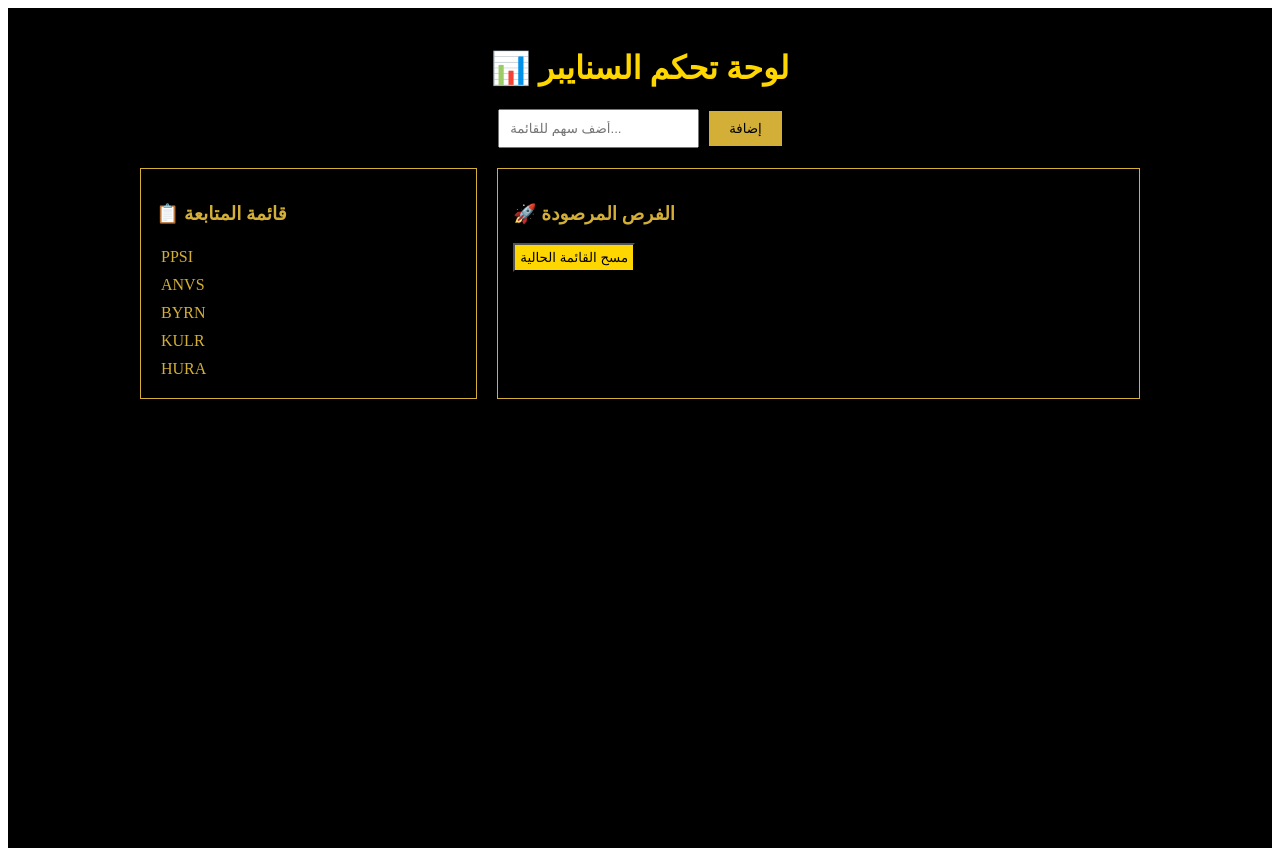
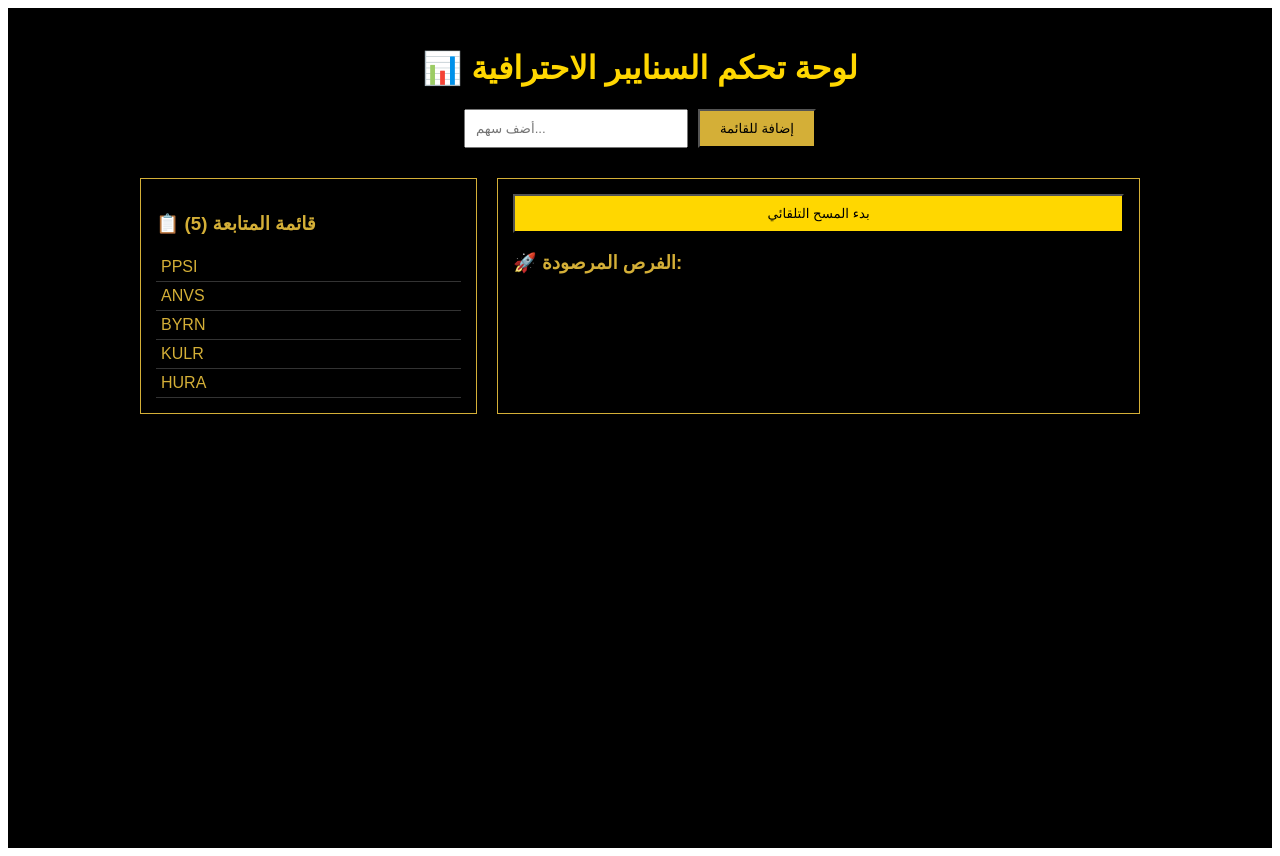
Before and after one commit to fares1040/trading-bot-pro, a Next.js app: page / in a window 1280 px wide. Built offline with nearby package versions, Linux system fonts and the light colour scheme.

Commit message:
Update page.jsx

```diff
--- a/app/page.jsx
+++ b/app/page.jsx
@@ -1,10 +1,11 @@
 'use client';
-import { useState, useEffect } from 'react';
+import { useState } from 'react';
 
 export default function Home() {
   const [watchlist, setWatchlist] = useState(['PPSI', 'ANVS', 'BYRN', 'KULR', 'HURA']);
   const [input, setInput] = useState('');
   const [alerts, setAlerts] = useState([]);
+  const [loading, setLoading] = useState(false);
 
   const addStock = () => {
     if (input && !watchlist.includes(input.toUpperCase())) {
@@ -14,34 +15,32 @@ export default function Home() {
   };
 
   const runScanner = async () => {
-    // نرسل القائمة المحدثة للمسح
+    setLoading(true);
     const res = await fetch(`/api/stocks?symbols=${watchlist.join(',')}`);
     const json = await res.json();
     setAlerts(json.alerts || []);
+    setLoading(false);
   };
 
   return (
-    <main style={{ backgroundColor: '#000', color: '#D4AF37', minHeight: '100vh', padding: '20px' }}>
-      <h1 style={{ textAlign: 'center', color: '#FFD700' }}>📊 لوحة تحكم السنايبر</h1>
+    <main style={{ backgroundColor: '#000', color: '#D4AF37', minHeight: '100vh', padding: '20px', fontFamily: 'sans-serif' }}>
+      <h1 style={{ textAlign: 'center', color: '#FFD700' }}>📊 لوحة تحكم السنايبر الاحترافية</h1>
 
-      {/* قسم البحث والإضافة */}
-      <div style={{ textAlign: 'center', margin: '20px' }}>
-        <input value={input} onChange={(e) => setInput(e.target.value)} placeholder="أضف سهم للقائمة..." style={{ padding: '10px', color: '#000' }} />
-        <button onClick={addStock} style={{ padding: '10px 20px', background: '#D4AF37', border: 'none', cursor: 'pointer', marginLeft: '10px' }}>إضافة</button>
+      <div style={{ textAlign: 'center', marginBottom: '30px' }}>
+        <input value={input} onChange={(e) => setInput(e.target.value)} placeholder="أضف سهم..." style={{ padding: '10px', color: '#000', width: '200px' }} />
+        <button onClick={addStock} style={{ padding: '10px 20px', background: '#D4AF37', cursor: 'pointer', marginLeft: '10px' }}>إضافة للقائمة</button>
       </div>
 
       <div style={{ display: 'flex', gap: '20px', maxWidth: '1000px', margin: '0 auto' }}>
-        {/* قسم المتابعة */}
         <div style={{ flex: 1, border: '1px solid #D4AF37', padding: '15px' }}>
-          <h3>📋 قائمة المتابعة</h3>
-          {watchlist.map(s => <span key={s} style={{ display: 'block', padding: '5px' }}>{s}</span>)}
+          <h3>📋 قائمة المتابعة ({watchlist.length})</h3>
+          {watchlist.map(s => <div key={s} style={{ padding: '5px', borderBottom: '1px solid #333' }}>{s}</div>)}
         </div>
 
-        {/* قسم الفرص */}
         <div style={{ flex: 2, border: '1px solid #D4AF37', padding: '15px' }}>
-          <h3>🚀 الفرص المرصودة</h3>
-          <button onClick={runScanner} style={{ background: '#FFD700', padding: '5px' }}>مسح القائمة الحالية</button>
-          {alerts.map((a, i) => <p key={i} style={{ color: '#fff' }}>{a.symbol}: {a.msg}</p>)}
+          <button onClick={runScanner} style={{ background: '#FFD700', padding: '10px', width: '100%', cursor: 'pointer' }}>{loading ? 'جاري المسح...' : 'بدء المسح التلقائي'}</button>
+          <h3>🚀 الفرص المرصودة:</h3>
+          {alerts.map((a, i) => <p key={i} style={{ color: '#fff', background: '#222', padding: '10px' }}>{a.symbol}: {a.msg}</p>)}
         </div>
       </div>
     </main>
```
